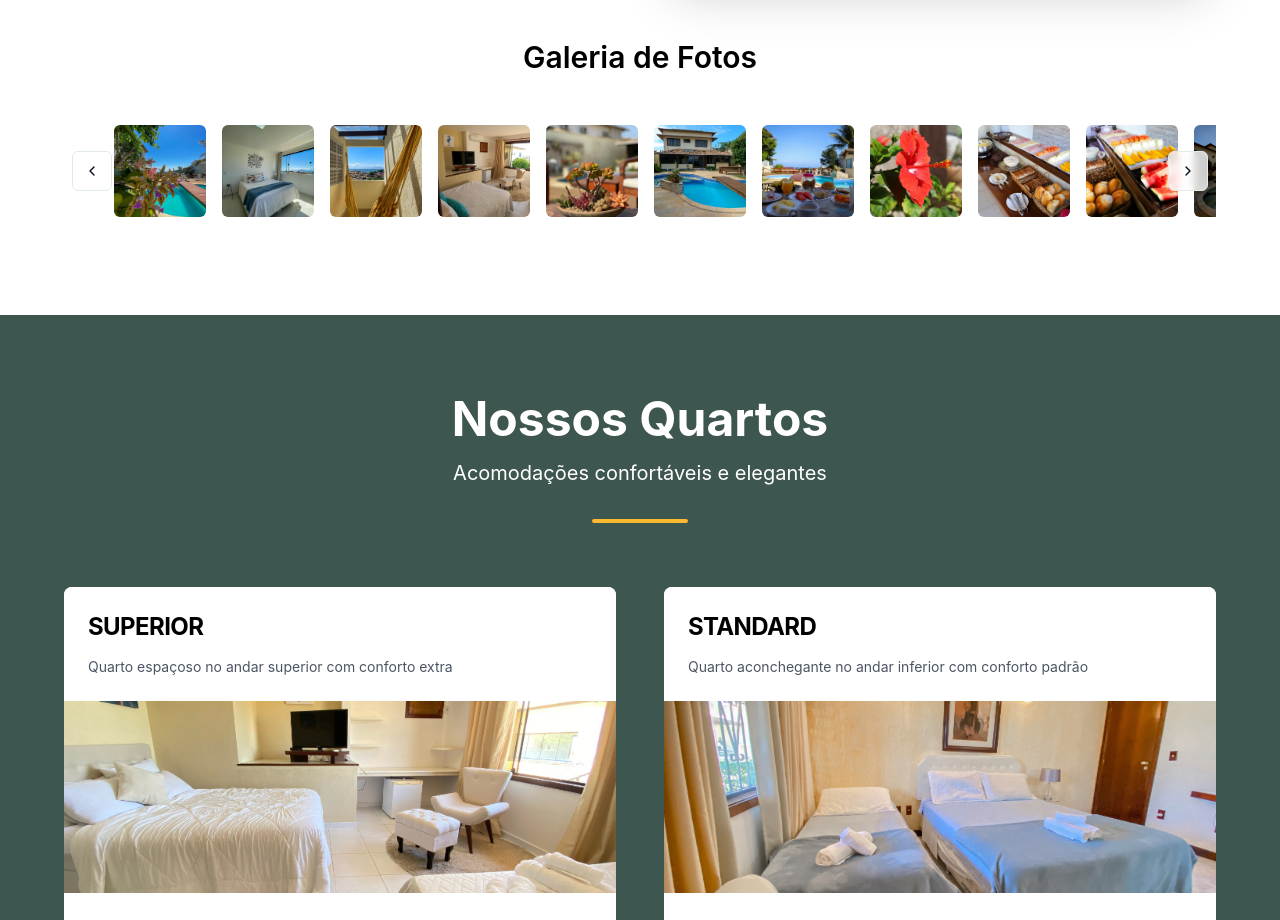
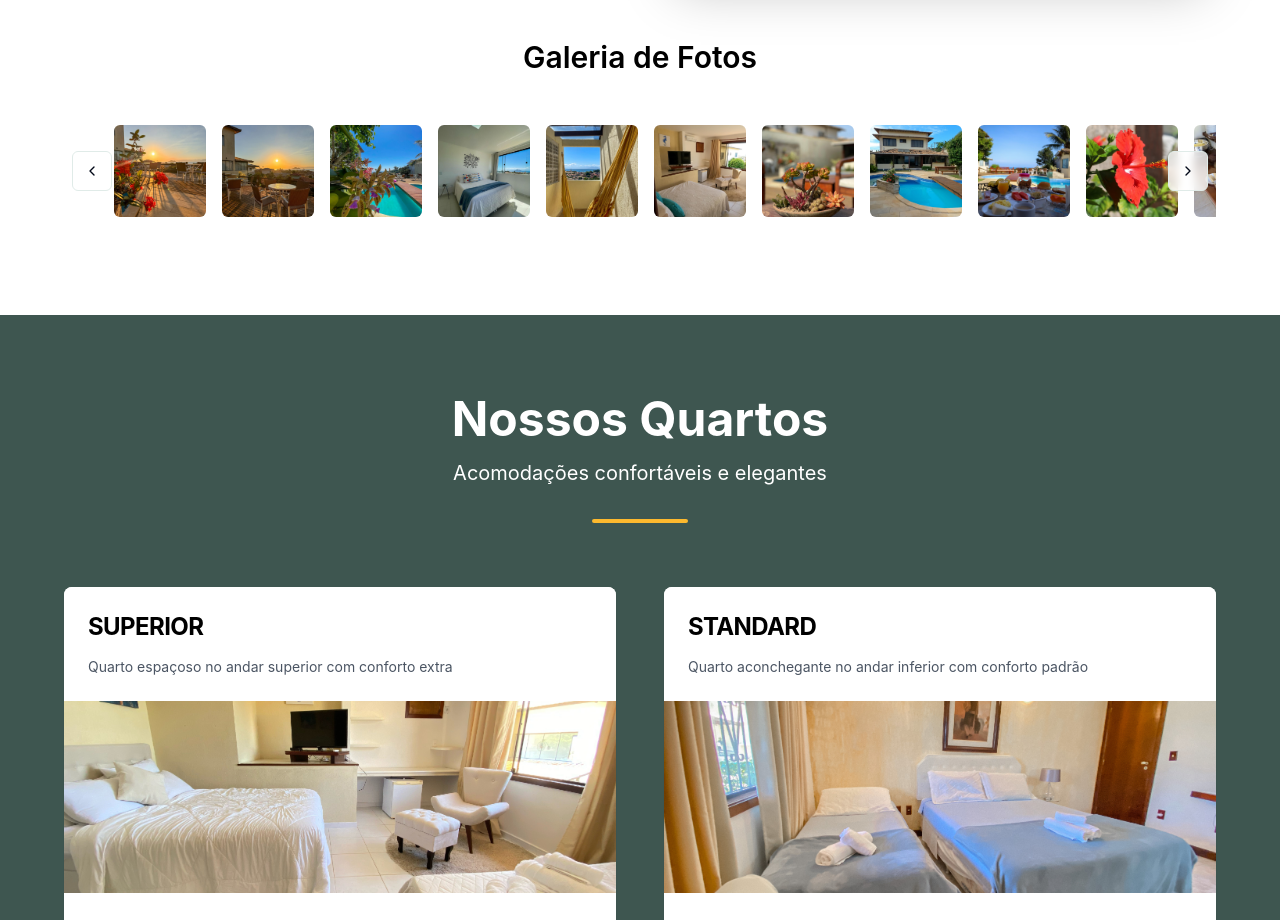
Before and after one commit to Breno79/fantasybuzios, a React (Vite) app: page / in a window 1280 px wide. Shown: the part 1640-2560 px from the top of the page. Built offline with nearby package versions, Linux system fonts and the light colour scheme.

Commit message:
Add more images to carousel

```diff
--- a/src/components/PropertyCarousel.tsx
+++ b/src/components/PropertyCarousel.tsx
@@ -8,6 +8,14 @@ import {
 import { Button } from "@/components/ui/button";
 
 const propertyImages = [
+  {
+    src: "/lovable-uploads/IMG-20250830-WA0067.jpg",
+    alt: "Sunset terrace view with red flowers and outdoor dining furniture"
+  },
+  {
+    src: "/lovable-uploads/IMG-20250830-WA0066.jpg",
+    alt: "Golden hour terrace dining area with panoramic mountain and ocean views"
+  },
   {
     src: "/lovable-uploads/IMG-20250830-WA0077.jpg",
     alt: "Beautiful tropical orchid flowers by the pool with clear blue sky background"
```
Also changed, not shown: public/lovable-uploads/IMG-20250830-WA0066.jpg (added), public/lovable-uploads/IMG-20250830-WA0067.jpg (added).
